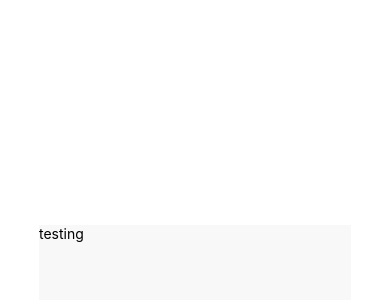
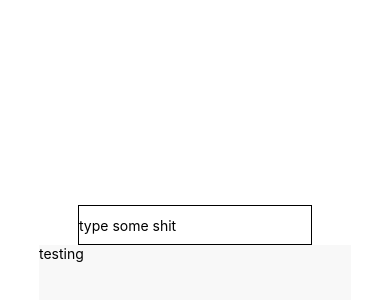
Before and after one commit to deyanp19/bootcampapp, a React Native app: screen / in a window 390 px wide. Shown: the part 70-370 px from the top of the page. Built offline with nearby package versions, Linux system fonts and the light colour scheme.

Commit message:
added text input box

```diff
--- a/App.js
+++ b/App.js
@@ -1,12 +1,15 @@
 import React from 'react';
 import { StyleSheet, Text, View } from 'react-native';
 import Results from './src/components/Results/Results';
+import SearchBar from "./src/components/SearchBar/SearchBar";
 
 export default class App extends React.Component {
   render() {
     return (
       <View style={styles.container}>
+      <SearchBar />
         <Results />
+
       </View>
     );
   }
--- /dev/null
+++ b/src/components/SearchBar/SearchBar.js
@@ -0,0 +1,21 @@
+import React, { Component} from "react";
+import { AppRegistry, TextInput } from 'react-native';
+
+export default class SearchBar extends Component {
+    constructor(props) {
+        super(props);
+        this.state = {
+            text: "type some shit"
+        }
+    }
+render() {
+
+    return(
+        <TextInput
+        style={{height: 40, borderColor: 'black', borderWidth: 1, width: "60%"}}
+        onChangeText={(text) => this.setState({text})}
+        value={this.state.text}
+      />
+    );
+}
+}
```
Also changed, not shown: 1 other file (tests, documents, lock files or other folders).
